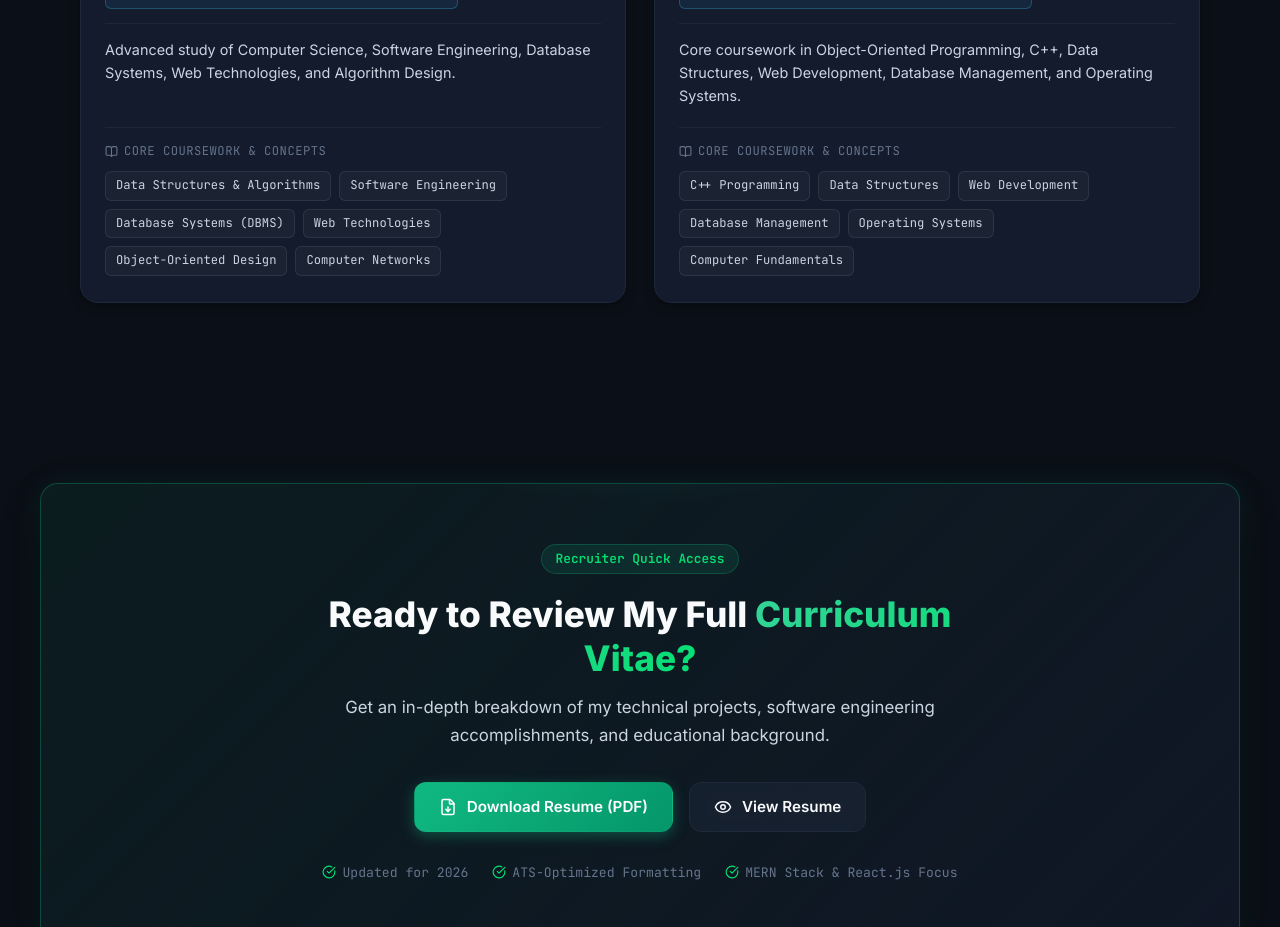
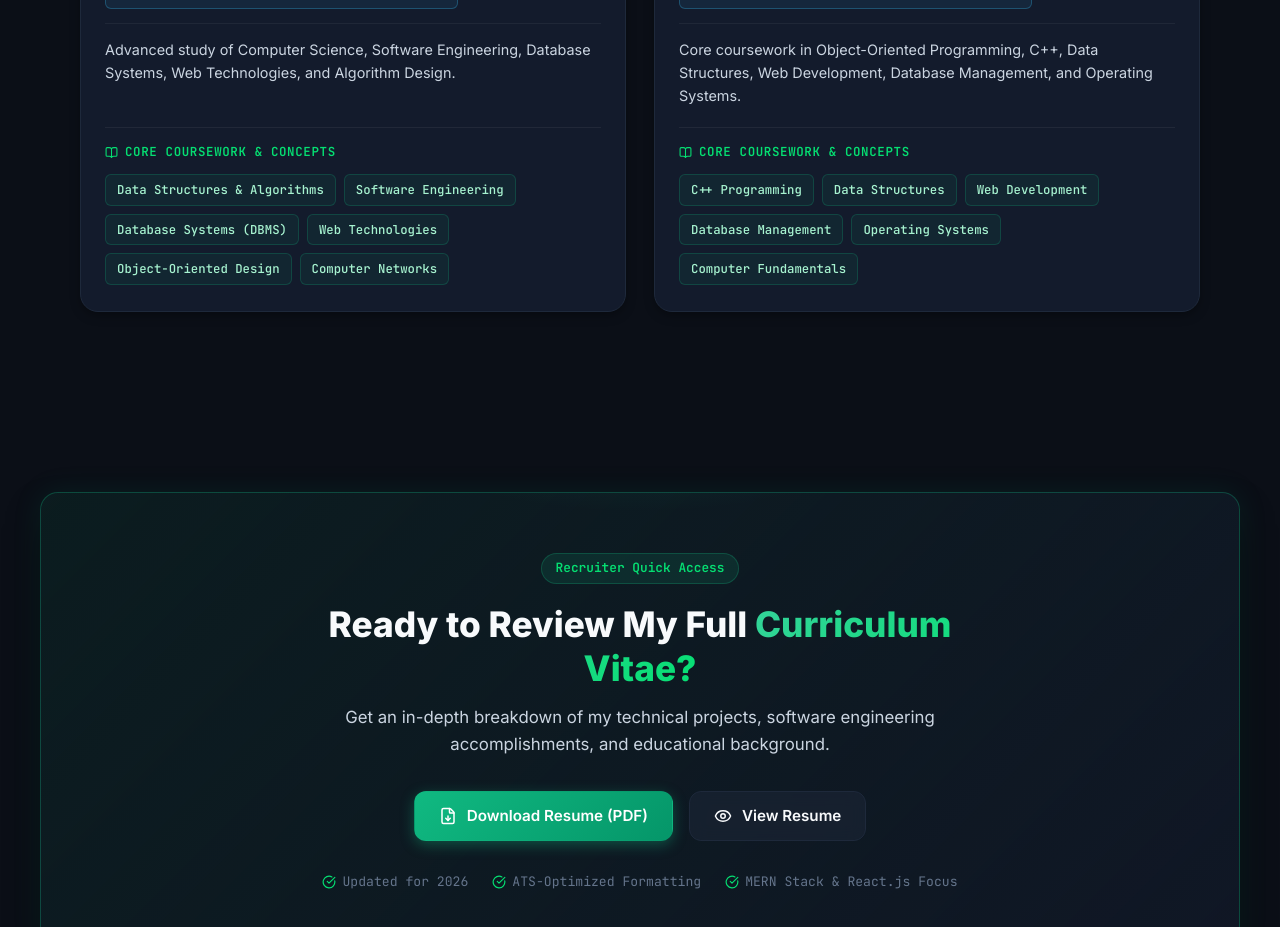
Before and after one commit to sonukadere/Portfolio, a React (Vite) app: page / in a window 1280 px wide. Shown: the part 7360-8287 px from the top of the page. Built offline with nearby package versions, Linux system fonts and the light colour scheme.

Commit message:
style(education): enhance Core Coursework & Concepts label and chips with vibrant emerald accent

```diff
--- a/src/components/Education.css
+++ b/src/components/Education.css
@@ -206,19 +206,24 @@
 .edu-coursework-section {
   margin-top: auto;
   padding-top: 14px;
-  border-top: 1px solid rgba(255, 255, 255, 0.05);
+  border-top: 1px solid rgba(255, 255, 255, 0.06);
 }
 
 .coursework-label-row {
   display: flex;
   align-items: center;
-  gap: 6px;
+  gap: 7px;
   font-family: var(--font-mono);
-  font-size: 0.76rem;
-  color: var(--text-muted);
+  font-size: 0.78rem;
+  font-weight: 600;
+  color: var(--accent-green-bright);
   text-transform: uppercase;
-  letter-spacing: 0.04em;
-  margin-bottom: 10px;
+  letter-spacing: 0.05em;
+  margin-bottom: 12px;
+}
+
+.coursework-label-row svg {
+  color: var(--accent-green-bright);
 }
 
 .edu-chips-wrap {
@@ -229,20 +234,23 @@
 
 .edu-course-chip {
   font-family: var(--font-mono);
-  font-size: 0.76rem;
-  padding: 4px 10px;
-  background: rgba(255, 255, 255, 0.035);
-  border: 1px solid rgba(255, 255, 255, 0.08);
+  font-size: 0.77rem;
+  font-weight: 500;
+  padding: 5px 11px;
+  background: rgba(16, 185, 129, 0.07);
+  border: 1px solid rgba(16, 185, 129, 0.22);
   border-radius: var(--radius-sm);
-  color: var(--text-secondary);
+  color: #a7f3d0;
   transition: all var(--transition-fast);
 }
 
 .edu-course-chip:hover {
-  background: rgba(16, 185, 129, 0.08);
-  border-color: rgba(16, 185, 129, 0.25);
-  color: var(--accent-green-bright);
+  background: rgba(16, 185, 129, 0.16);
+  border-color: rgba(16, 185, 129, 0.45);
+  color: #ffffff;
+  transform: translateY(-1px);
 }
+
 
 @media (max-width: 900px) {
   .education-grid {
```
